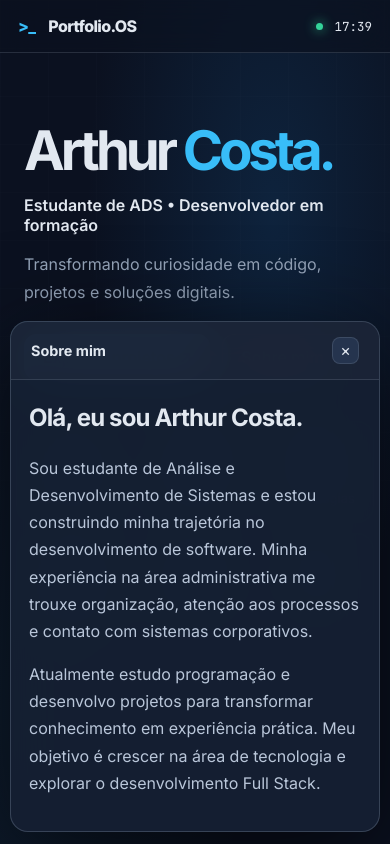
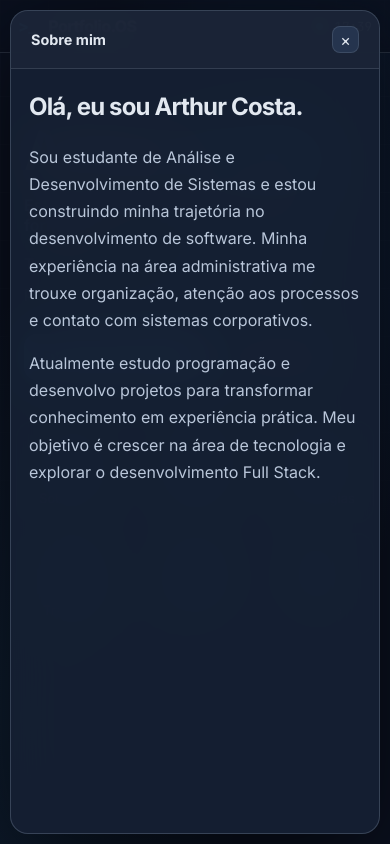
Before and after one commit to artu212/portfolio-os, a plain HTML site: page index.html in a window 390 px wide. Both pictures are taken after a click on the button "Sobre mim". Drawn offline with Linux system fonts and the light colour scheme.

Commit message:
fix: corrige scroll duplo e zoom por toque duplo no mobile

```diff
--- a/css/responsive.css
+++ b/css/responsive.css
@@ -53,3 +53,44 @@
         font-size: 2.8rem;
     }
 }
+
+/* Correções mobile v1.0.1: rolagem única e janela dentro da viewport. */
+@media (max-width: 760px) {
+    html, body {
+        width: 100%;
+        max-width: 100%;
+        overflow-x: clip;
+    }
+
+    .desktop {
+        overflow-x: clip;
+        overflow-y: visible;
+        min-height: 100dvh;
+    }
+
+    .os-window {
+        position: fixed;
+        inset: 10px;
+        top: 10px;
+        left: 10px;
+        bottom: 10px;
+        width: auto;
+        height: auto;
+        max-height: none;
+        transform: none;
+        overflow: hidden;
+    }
+
+    .window-header {
+        flex: 0 0 auto;
+    }
+
+    .window-body {
+        flex: 1 1 auto;
+        min-height: 0;
+        overflow-y: auto;
+        overflow-x: hidden;
+        overscroll-behavior-y: contain;
+        -webkit-overflow-scrolling: touch;
+    }
+}
--- a/css/style.css
+++ b/css/style.css
@@ -152,3 +152,14 @@ button:focus-visible, a:focus-visible {
         scroll-behavior: auto !important;
     }
 }
+
+/* Mobile: evita zoom por toque duplo nos controles, preservando pinch zoom. */
+button, a, .app-icon {
+    touch-action: manipulation;
+}
+
+/* Quando uma janela estiver aberta, apenas o conteúdo dela rola. */
+html.window-open, body.window-open {
+    overflow: hidden;
+    overscroll-behavior: none;
+}
--- a/js/windows.js
+++ b/js/windows.js
@@ -76,6 +76,13 @@ const layer = document.getElementById('window-layer');
 const openWindows = new Map();
 let topZ = 20;
 
+function syncScrollLock() {
+    const hasWindows = openWindows.size > 0;
+    document.documentElement.classList.toggle('window-open', hasWindows);
+    document.body.classList.toggle('window-open', hasWindows);
+}
+
+
 function focusWindow(id) {
     const entry = openWindows.get(id);
     if (!entry) return;
@@ -88,6 +95,7 @@ function closeWindow(id) {
     if (!entry) return;
     entry.window.remove();
     openWindows.delete(id);
+    syncScrollLock();
 }
 
 function openWindow(id) {
@@ -104,6 +112,7 @@ function openWindow(id) {
     win.innerHTML = `<header class="window-header"><span class="window-title">${app.title}</span><div class="window-controls"><button type="button" class="close" aria-label="Fechar ${app.title}">×</button></div></header><div class="window-body">${app.content}</div>`;
     layer.append(win);
     openWindows.set(id, {window: win});
+    syncScrollLock();
     win.querySelector('.close').addEventListener('click', () => closeWindow(id));
     win.addEventListener('pointerdown', () => focusWindow(id));
     focusWindow(id);
```
